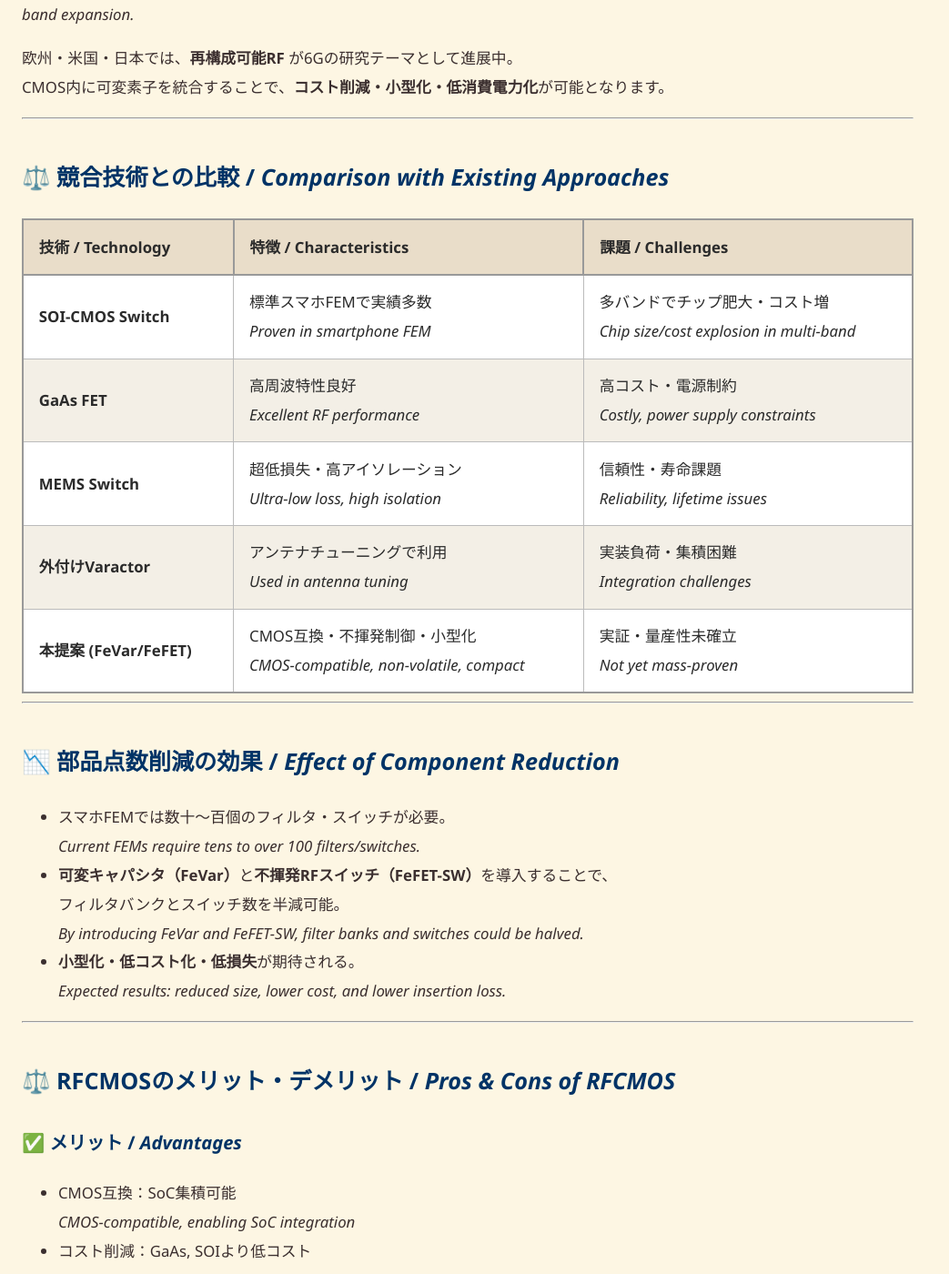
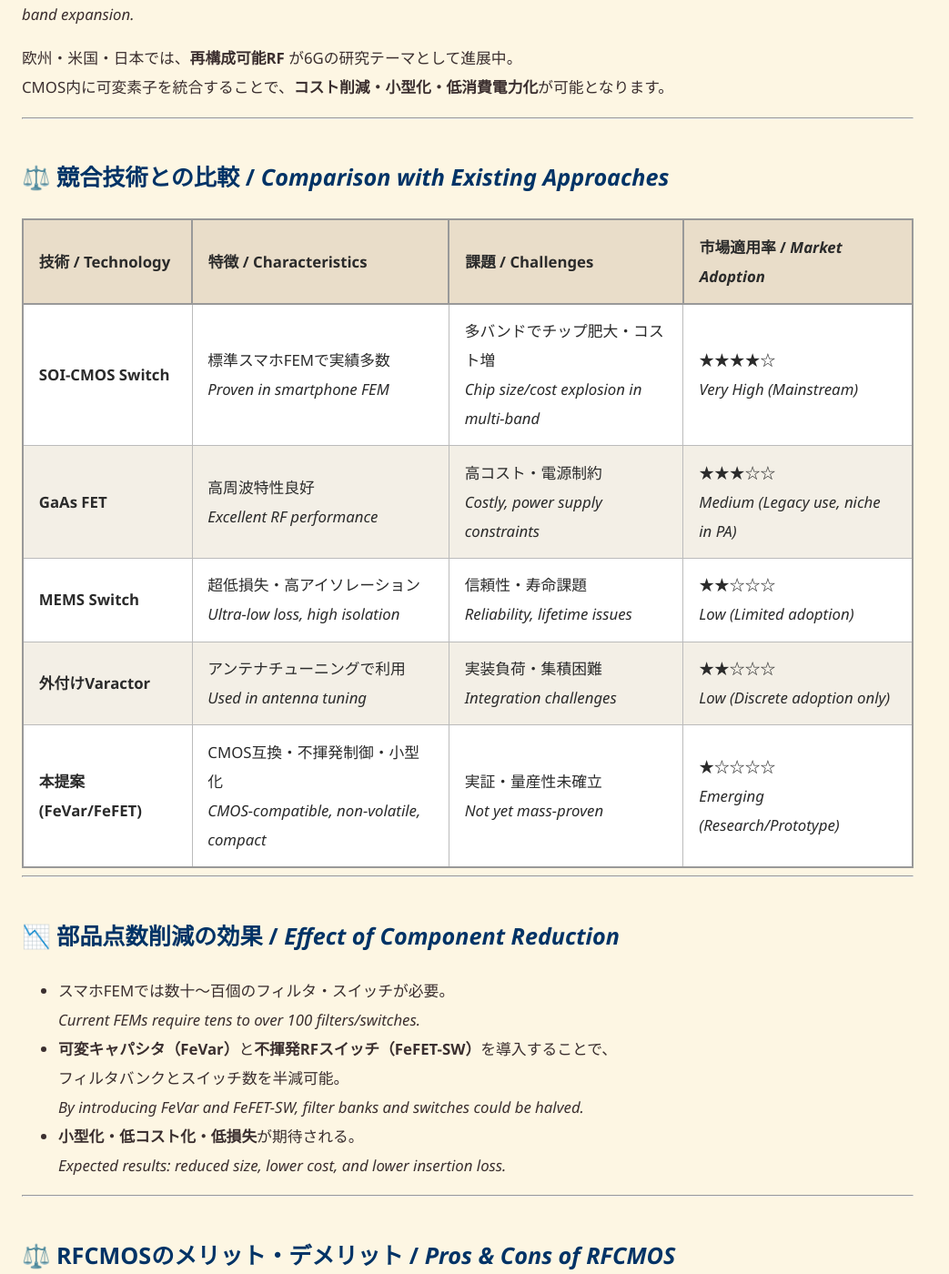
Before and after one commit to Samizo-AITL/Edusemi-Plus, a Jekyll site: the page built from applied-devices/rf-devices/proposal.md, in a window 1280 px wide and 1400 px high, scrolled down 2031 px. Shown: the whole window at 91% size, without its empty margins (0-1043 px from the left). Built offline with Jekyll 4.4.1, drawn with Linux system fonts in a browser that asks for light colours.

Commit message:
Update proposal.md

```diff
--- a/applied-devices/rf-devices/proposal.md
+++ b/applied-devices/rf-devices/proposal.md
@@ -90,13 +90,13 @@ CMOS内に可変素子を統合することで、**コスト削減・小型化
 
 ## ⚖️ 競合技術との比較 / *Comparison with Existing Approaches*
 
-| 技術 / Technology | 特徴 / Characteristics | 課題 / Challenges |
-|---|---|---|
-| **SOI-CMOS Switch** | 標準スマホFEMで実績多数 <br>*Proven in smartphone FEM* | 多バンドでチップ肥大・コスト増 <br>*Chip size/cost explosion in multi-band* |
-| **GaAs FET** | 高周波特性良好 <br>*Excellent RF performance* | 高コスト・電源制約 <br>*Costly, power supply constraints* |
-| **MEMS Switch** | 超低損失・高アイソレーション <br>*Ultra-low loss, high isolation* | 信頼性・寿命課題 <br>*Reliability, lifetime issues* |
-| **外付けVaractor** | アンテナチューニングで利用 <br>*Used in antenna tuning* | 実装負荷・集積困難 <br>*Integration challenges* |
-| **本提案 (FeVar/FeFET)** | CMOS互換・不揮発制御・小型化 <br>*CMOS-compatible, non-volatile, compact* | 実証・量産性未確立 <br>*Not yet mass-proven* |
+| 技術 / Technology | 特徴 / Characteristics | 課題 / Challenges | 市場適用率 / *Market Adoption* |
+|---|---|---|---|
+| **SOI-CMOS Switch** | 標準スマホFEMで実績多数 <br>*Proven in smartphone FEM* | 多バンドでチップ肥大・コスト増 <br>*Chip size/cost explosion in multi-band* | ★★★★☆ <br>*Very High (Mainstream)* |
+| **GaAs FET** | 高周波特性良好 <br>*Excellent RF performance* | 高コスト・電源制約 <br>*Costly, power supply constraints* | ★★★☆☆ <br>*Medium (Legacy use, niche in PA)* |
+| **MEMS Switch** | 超低損失・高アイソレーション <br>*Ultra-low loss, high isolation* | 信頼性・寿命課題 <br>*Reliability, lifetime issues* | ★★☆☆☆ <br>*Low (Limited adoption)* |
+| **外付けVaractor** | アンテナチューニングで利用 <br>*Used in antenna tuning* | 実装負荷・集積困難 <br>*Integration challenges* | ★★☆☆☆ <br>*Low (Discrete adoption only)* |
+| **本提案 (FeVar/FeFET)** | CMOS互換・不揮発制御・小型化 <br>*CMOS-compatible, non-volatile, compact* | 実証・量産性未確立 <br>*Not yet mass-proven* | ★☆☆☆☆ <br>*Emerging (Research/Prototype)* |
 
 ---
 
```
